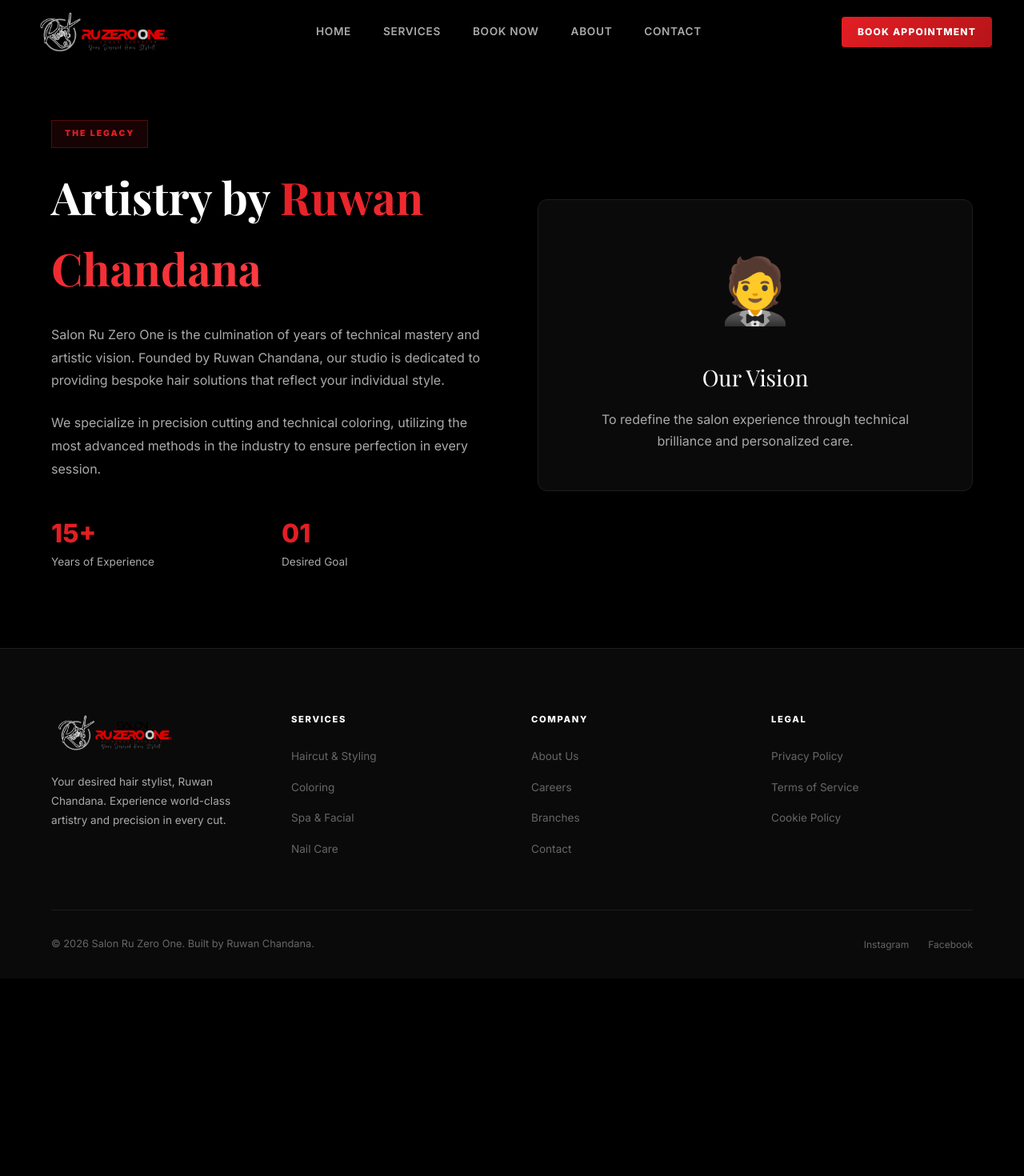
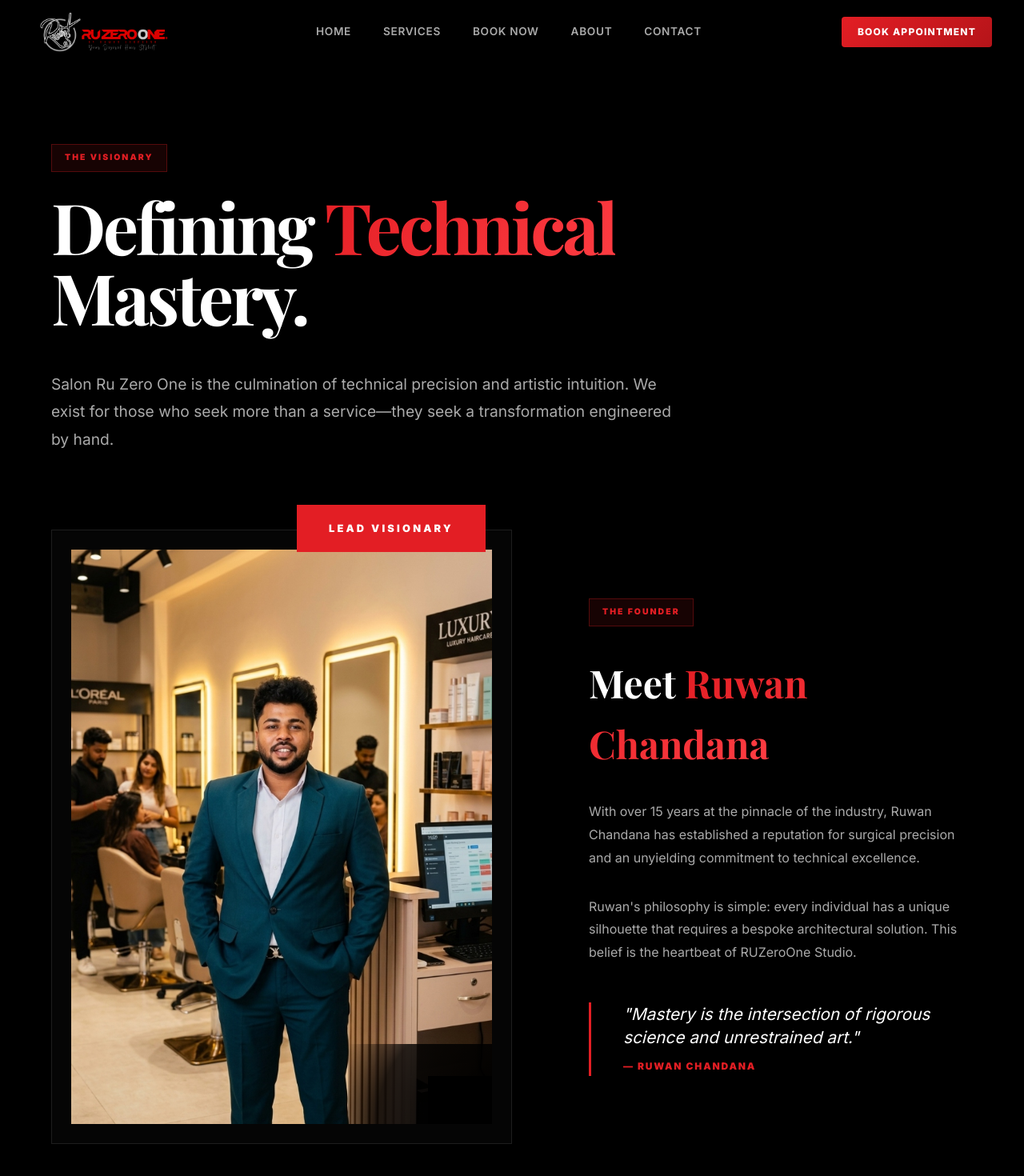
Before and after one commit to bhanuka2/Salon-Booking-System-FE, a Next.js app in the folder my-app/: page /about in a window 1280 px wide. Shown: the top 1470 px of the page at 80% size. Before the commit the page ends 1223 px from the top, so only its background shows below. Built offline with nearby package versions, Linux system fonts and the light colour scheme.

Commit message:
feat: add about page and implement home page layout with service collection

```diff
--- a/my-app/src/app/about/page.jsx
+++ b/my-app/src/app/about/page.jsx
@@ -1,46 +1,124 @@
+'use client'
+import Image from 'next/image'
+
 export default function AboutPage() {
   return (
-    <div className="section" style={{ paddingTop: '150px' }}>
+    <>
+      {/* ABOUT HERO */}
+      <section className="section" style={{ paddingTop: '180px', borderBottom: '1px solid var(--border)' }}>
         <div className="container">
-        <div style={{ display: 'grid', gridTemplateColumns: 'repeat(auto-fit, minmax(300px, 1fr))', gap: '4rem', alignItems: 'center' }}>
-          <div>
-            <div className="badge" style={{ marginBottom: '1rem' }}>The Legacy</div>
-            <h1 className="font-serif" style={{ fontSize: 'clamp(2.5rem, 5vw, 3.5rem)', fontWeight: 700, marginBottom: '1.5rem' }}>
-              Artistry by <span className="text-gradient">Ruwan Chandana</span>
+          <div style={{ maxWidth: '800px', marginBottom: '6rem' }}>
+            <div className="badge" style={{ marginBottom: '1.5rem' }}>The Visionary</div>
+            <h1 className="font-serif" style={{ fontSize: 'clamp(3rem, 7vw, 5.5rem)', fontWeight: 800, lineHeight: 1, letterSpacing: '-0.04em', marginBottom: '3rem' }}>
+              Defining <span className="text-gradient">Technical</span> <br />
+              Mastery.
             </h1>
-            <p style={{ color: 'var(--text-muted)', lineHeight: 1.8, marginBottom: '1.5rem' }}>
-              Salon Ru Zero One is the culmination of years of technical mastery and artistic vision. Founded by Ruwan Chandana, our studio is dedicated to providing bespoke hair solutions that reflect your individual style.
+            <p style={{ fontSize: '1.2rem', lineHeight: 1.8, color: 'var(--text-muted)' }}>
+              Salon Ru Zero One is the culmination of technical precision and artistic intuition. We exist for those who seek more than a service—they seek a transformation engineered by hand.
             </p>
-            <p style={{ color: 'var(--text-muted)', lineHeight: 1.8, marginBottom: '2.5rem' }}>
-              We specialize in precision cutting and technical coloring, utilizing the most advanced methods in the industry to ensure perfection in every session.
-            </p>
-            <div style={{ display: 'grid', gridTemplateColumns: '1fr 1fr', gap: '2rem' }}>
-              <div>
-                <div style={{ color: 'var(--primary)', fontSize: '2rem', fontWeight: 800 }}>15+</div>
-                <div style={{ color: 'var(--text-muted)', fontSize: '0.85rem' }}>Years of Experience</div>
           </div>
-              <div>
-                <div style={{ color: 'var(--primary)', fontSize: '2rem', fontWeight: 800 }}>01</div>
-                <div style={{ color: 'var(--text-muted)', fontSize: '0.85rem' }}>Desired Goal</div>
+
+          <div style={{ display: 'grid', gridTemplateColumns: '1.2fr 1fr', gap: '6rem', alignItems: 'center' }}>
+
+            {/* The Visionary Section (Moved from Home) */}
+            <div className="animate-reveal-up">
+              <div style={{ position: 'relative' }}>
+                <div style={{
+                  position: 'relative',
+                  width: '100%',
+                  aspectRatio: '3/4',
+                  border: '1px solid var(--border)',
+                  padding: '1.5rem',
+                  background: 'rgba(255,255,255,0.02)'
+                }}>
+                  <div style={{ position: 'relative', width: '100%', height: '100%', overflow: 'hidden' }}>
+                    <Image
+                      src="/vision_owner.jpg"
+                      alt="Ruwan Chandana - Lead Visionary"
+                      fill
+                      style={{ objectFit: 'cover', objectPosition: 'top center' }}
+                    />
+                    {/* DECISIVE MASK to remove Gemini hallmark */}
+                    <div style={{
+                      position: 'absolute',
+                      bottom: 0, right: 0,
+                      width: '180px', height: '100px',
+                      background: 'radial-gradient(circle at bottom right, var(--black) 0%, rgba(0,0,0,0.8) 70%, transparent 100%)',
+                      zIndex: 1
+                    }} />
+                    <div style={{
+                      position: 'absolute',
+                      bottom: 0, right: 0,
+                      width: '80px', height: '60px',
+                      background: 'var(--black)',
+                      zIndex: 2
+                    }} />
+                  </div>
+
+                  {/* Floating Info */}
+                  <div style={{
+                    position: 'absolute',
+                    top: '-2rem',
+                    right: '2rem',
+                    background: 'var(--primary)',
+                    color: 'white',
+                    padding: '1.2rem 2.5rem',
+                    fontWeight: 900,
+                    textTransform: 'uppercase',
+                    fontSize: '0.8rem',
+                    letterSpacing: '0.2rem',
+                  }}>
+                    Lead Visionary
+                  </div>
                 </div>
               </div>
             </div>
 
-          <div style={{
-            background: 'var(--surface)',
-            border: '1px solid var(--border)',
-            borderRadius: '12px',
-            padding: '3rem',
-            textAlign: 'center'
-          }}>
-            <div style={{ fontSize: '5rem', marginBottom: '1.5rem' }}>🤵</div>
-            <h3 className="font-serif" style={{ fontSize: '1.75rem', marginBottom: '1rem' }}>Our Vision</h3>
-            <p style={{ color: 'var(--text-muted)', lineHeight: 1.7 }}>
-              To redefine the salon experience through technical brilliance and personalized care.
+            {/* Founder's Story */}
+            <div className="animate-reveal-up">
+              <div className="badge" style={{ marginBottom: '2rem' }}>The Founder</div>
+              <h2 className="font-serif" style={{ fontSize: 'clamp(2rem, 4vw, 3rem)', fontWeight: 800, marginBottom: '2rem' }}>
+                Meet <span className="text-gradient">Ruwan Chandana</span>
+              </h2>
+              <p style={{ color: 'var(--text-muted)', lineHeight: 1.8, marginBottom: '2rem' }}>
+                With over 15 years at the pinnacle of the industry, Ruwan Chandana has established a reputation for surgical precision and an unyielding commitment to technical excellence.
               </p>
+              <p style={{ color: 'var(--text-muted)', lineHeight: 1.8, marginBottom: '3rem' }}>
+                Ruwan's philosophy is simple: every individual has a unique silhouette that requires a bespoke architectural solution. This belief is the heartbeat of RUZeroOne Studio.
+              </p>
+
+              <div style={{ borderLeft: '3px solid var(--primary)', paddingLeft: '2.5rem' }}>
+                <p style={{ fontStyle: 'italic', color: 'white', fontSize: '1.3rem', marginBottom: '0.5rem', lineHeight: 1.4 }}>
+                  "Mastery is the intersection of rigorous science and unrestrained art."
+                </p>
+                <span style={{ fontSize: '0.75rem', fontWeight: 900, textTransform: 'uppercase', letterSpacing: '0.15em', color: 'var(--primary)' }}>
+                  — Ruwan Chandana
+                </span>
               </div>
             </div>
+
           </div>
         </div>
+      </section>
+
+      {/* CORE PILLARS */}
+      <section className="section" style={{ background: '#050505' }}>
+        <div className="container">
+          <div className="grid-3">
+            {[
+              { title: 'The Standard', val: '01', desc: 'Technical perfection is our only metric of success.' },
+              { title: 'The Vision', val: '15+', desc: 'Over a decade of refining the uncommon salon spirit.' },
+              { title: 'The Soul', val: '100%', desc: 'Bespoke attention tailored to the anatomical needs of our clients.' }
+            ].map(i => (
+              <div key={i.title} className="uncommon-card" style={{ textAlign: 'center' }}>
+                <div style={{ fontSize: '3rem', fontWeight: 900, color: 'var(--primary)', marginBottom: '1rem' }}>{i.val}</div>
+                <h3 style={{ fontSize: '0.9rem', marginBottom: '1.5rem', textTransform: 'uppercase', letterSpacing: '0.2rem' }}>{i.title}</h3>
+                <p style={{ color: 'var(--text-muted)', fontSize: '0.9rem', lineHeight: 1.7 }}>{i.desc}</p>
+              </div>
+            ))}
+          </div>
+        </div>
+      </section>
+    </>
   )
 }
--- a/my-app/src/app/page.jsx
+++ b/my-app/src/app/page.jsx
@@ -36,7 +36,7 @@ const featuredServices = [
 export default function HomePage() {
   return (
     <>
-      {/* HERO SECTION - REFACTORED FOR COMPLETE IMAGE & NO HYDRATION ERRORS */}
+      {/* HERO SECTION */}
       <section className="hero-split" style={{
         minHeight: '100vh',
         paddingTop: '80px',
@@ -62,7 +62,7 @@ export default function HomePage() {
           }} />
         </div>
 
-        {/* Mobile Background (Managed by CSS classes to avoid hydration delta) */}
+        {/* Mobile Background overlay */}
         <div className="hero-bg-mobile" style={{ display: 'none' }}>
           <Image src="/hero_real.jpg" alt="Mobile BG" fill style={{ objectFit: 'cover', opacity: 0.3 }} />
         </div>
@@ -93,7 +93,7 @@ export default function HomePage() {
                 Experience high-performance hair artistry in an environment engineered for technical excellence.
               </p>
 
-              <div style={{ display: 'flex', gap: '1.5rem', flexWrap: 'wrap', justifyContent: 'inherit' }}>
+              <div style={{ display: 'flex', gap: '1.5rem', flexWrap: 'wrap' }}>
                 <Link href="/booking" className="btn-primary" style={{ padding: '1.25rem 4rem' }}>
                   Book Session
                 </Link>
```
Also changed, not shown: my-app/public/vision_owner.jpg (added). Lines whose indentation alone changed are shown as unchanged.
